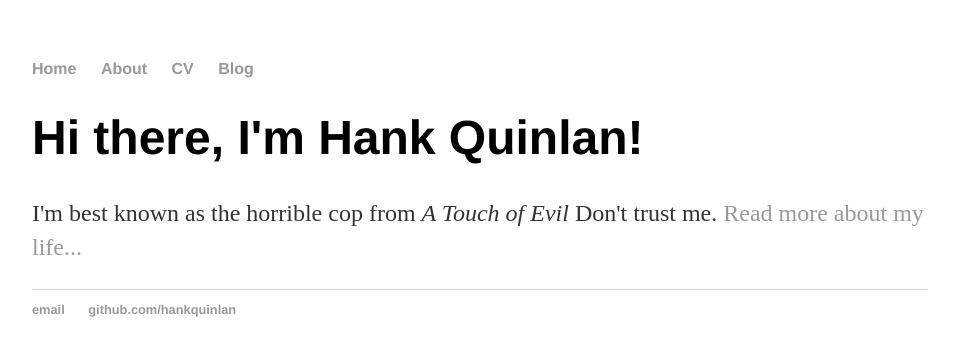
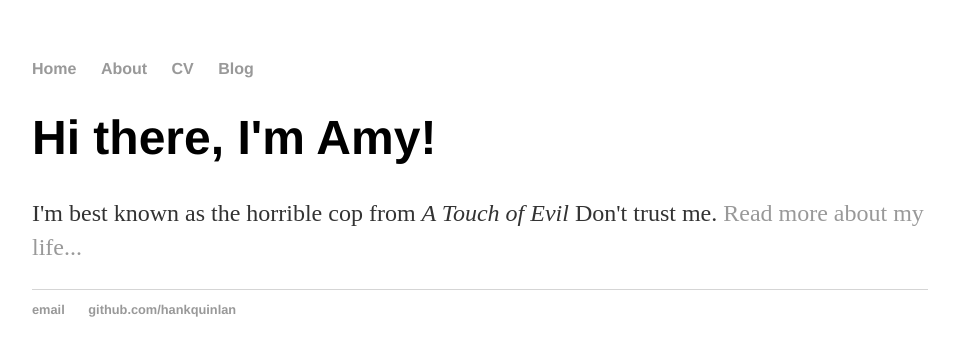
Before and after one commit to AmyLIMengting/AmyLIMengting.github.io, a Jekyll site: the page built from index.html, in a window 1280 px wide. Shown: the top 356 px of the page, without its empty margins (160-1115 px from the left). Built offline with Jekyll 4.4.1, drawn with Linux system fonts in a browser that asks for light colours.

Commit message:
Update index.html
test

```diff
--- a/index.html
+++ b/index.html
@@ -3,6 +3,6 @@ layout: default
 title: Hank Quinlan, Horrible Cop
 ---
 <div class="blurb">
-	<h1>Hi there, I'm Hank Quinlan!</h1>
+	<h1>Hi there, I'm Amy!</h1>
 	<p>I'm best known as the horrible cop from <em>A Touch of Evil</em> Don't trust me. <a href="/about">Read more about my life...</a></p>
 </div><!-- /.blurb -->
```
